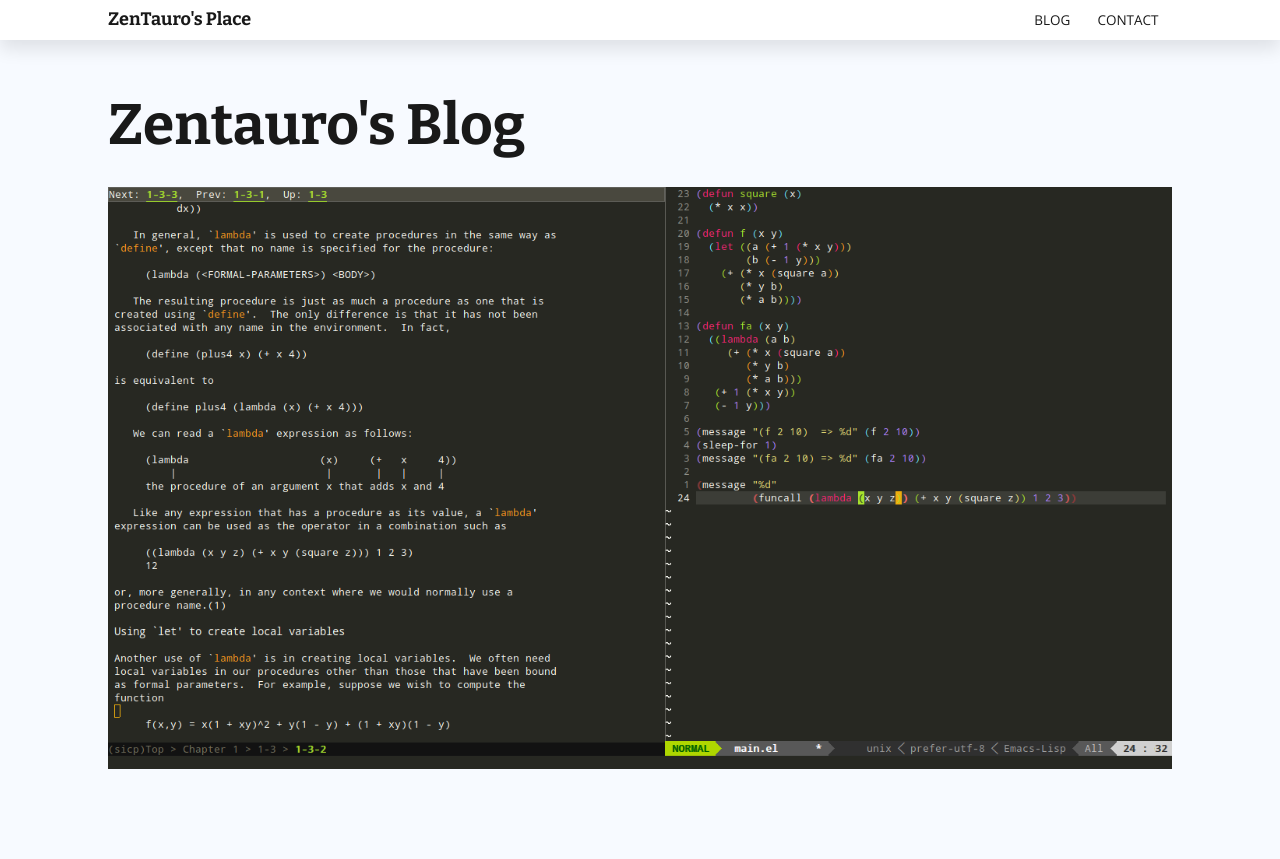
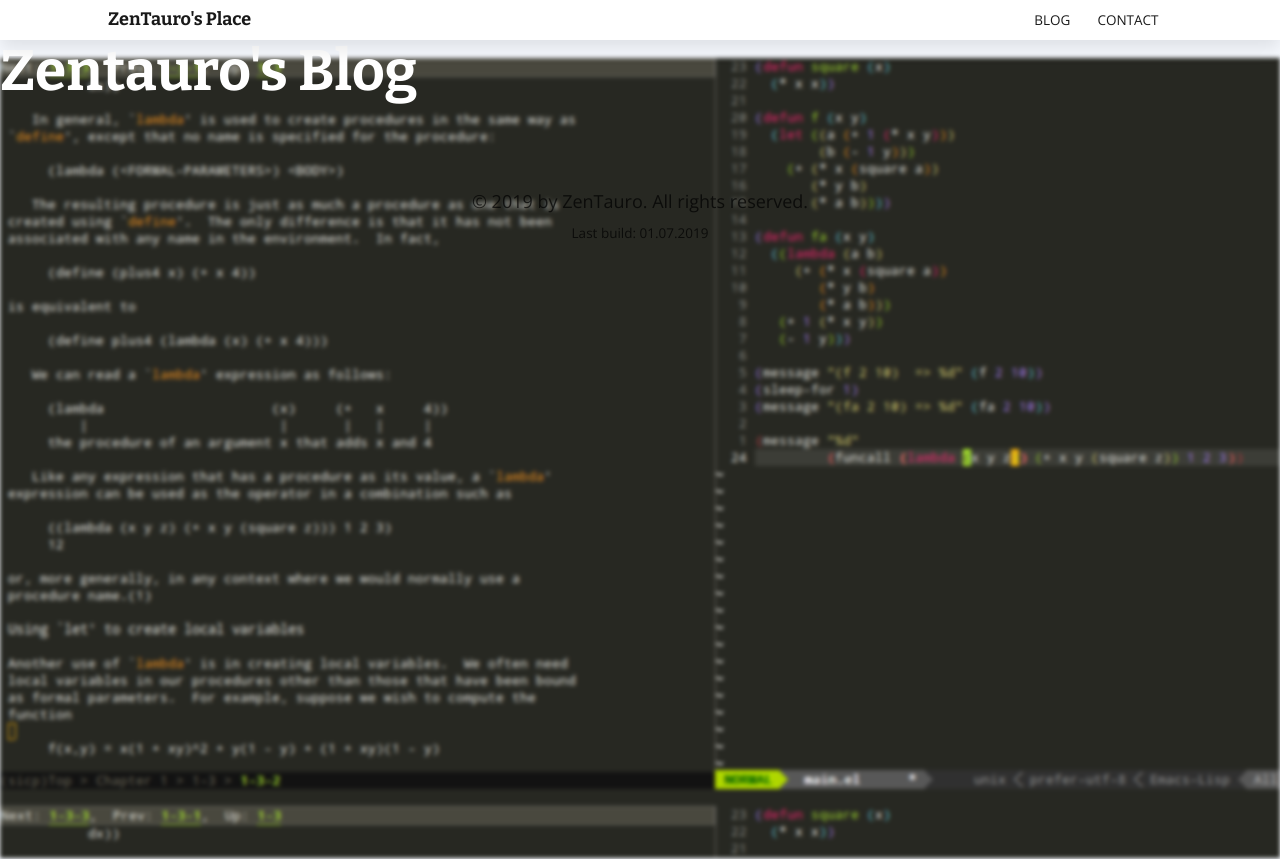
Before and after one commit to ZenTauro/web-blog, a Gatsby site: page / in a window 1280 px wide. Shown: the top 859 px of the page. After the commit the page ends 800 px from the top, so only its background shows below. Built offline with nearby package versions, Linux system fonts and the light colour scheme; Gatsby itself is replaced by a stand-in of ours.

Commit message:
improvements

```diff
--- a/src/pages/index.tsx
+++ b/src/pages/index.tsx
@@ -1,6 +1,6 @@
 import React, { Component } from 'react';
 import { graphql } from 'gatsby';
-import { Layout, Wrapper, HeaderBar, Content } from '../components';
+import { Layout, Wrapper, HeaderBar } from '../components';
 import PageProps from '../models/PageProps';
 import Helmet from 'react-helmet';
 import config from '../../config/SiteConfig';
@@ -9,22 +9,26 @@ const bg1: string = require('../assets/bg1.png');
 
 export default class IndexPage extends Component<PageProps> {
   public render() {
-    // const { data } = this.props;
-    // const { edges, totalCount } = data.allMarkdownRemark;
     return (
       <Layout>
         <Helmet title={`Homepage | ${config.siteTitle}`} />
         <HeaderBar />
-        <Wrapper>
-          <Content>
-            <h1>Zentauro's Blog</h1>
-            <img src={bg1} alt="emacs background" />
-          </Content>
-        </Wrapper>
+        <Wrapper
+          style={{
+            backgroundImage: `url(${bg1})`,
+            height: '100vh',
+            filter: 'blur(2px)',
+            position: 'fixed',
+            zIndex: '-1',
+            width: '100vw',
+          }}
+        />
+        <h1 style={{ color: 'white' }}>Zentauro's Blog</h1>
       </Layout>
     );
   }
 }
+
 export const IndexQuery = graphql`
   query {
     allMarkdownRemark(sort: { fields: [frontmatter___date], order: DESC }, limit: 1) {
--- a/src/templates/Category.tsx
+++ b/src/templates/Category.tsx
@@ -24,7 +24,7 @@ export default class Category extends React.PureComponent<PageProps> {
           </Subline>
           <Content>
             {posts
-              ? posts.map((post: any, index) => (
+              ? posts.map((post, index) => (
                   <Article
                     title={post.frontmatter.title}
                     date={post.frontmatter.date}
--- a/src/templates/Tag.tsx
+++ b/src/templates/Tag.tsx
@@ -25,7 +25,7 @@ export default class TagTemplate extends React.PureComponent<PageProps> {
           </Subline>
           <Content>
             {posts
-              ? posts.map((post: any, index) => (
+              ? posts.map((post, index) => (
                   <Article
                     title={post.frontmatter.title}
                     date={post.frontmatter.date}
```
Also changed, not shown: src/pages/index.module.css (added).
